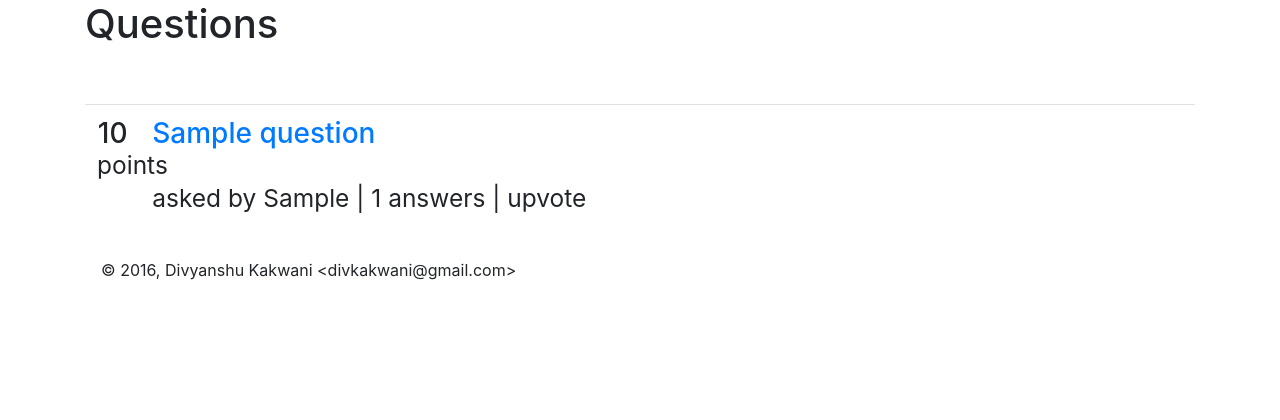
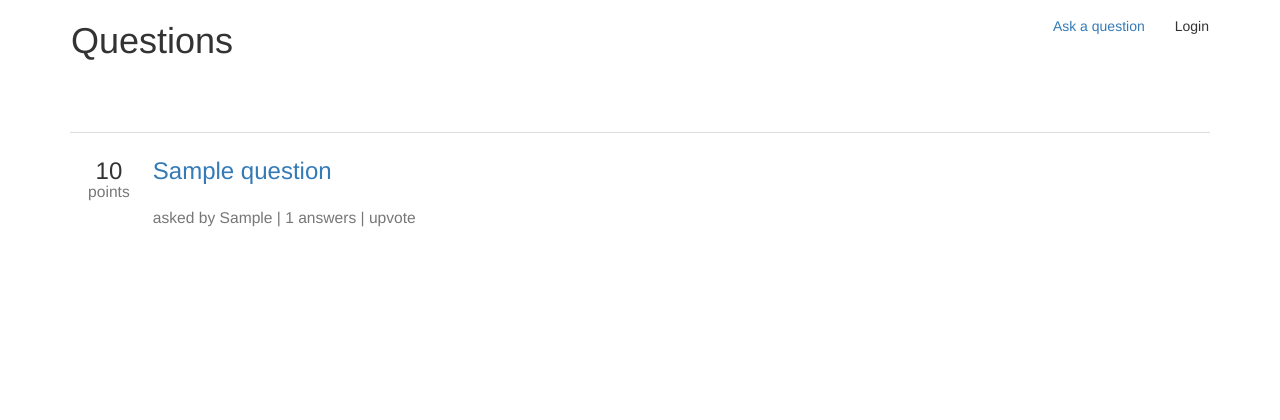
Before and after one commit to CodeRVCE/forum, a Flask app: page /board in a window 1280 px wide. Shown: the top 420 px of the page. Run offline with Flask 2, Linux system fonts and the light colour scheme; tables that the repository leaves empty or names only in its code hold one stand-in row (values such as "Sample post"); some libraries are stand-ins or nearby versions.

Commit message:
Update templates: use CDNs

```diff
--- a/templates/board.html
+++ b/templates/board.html
@@ -1,8 +1,8 @@
 
 <head>
-
+    <meta content='width=device-width, initial-scale=1' name='viewport'/>
     <link rel="stylesheet" href="{{ url_for('static', filename='css/my.css' )}}">
-    <link rel="stylesheet" href="{{ url_for('static', filename='css/bootstrap.min.css' )}}">
+    <link rel="stylesheet" href="https://maxcdn.bootstrapcdn.com/bootstrap/3.3.6/css/bootstrap.min.css">
     <script type="text/javascript" src="https://code.jquery.com/jquery-2.2.1.min.js"> </script>
     <script type="text/javascript" src="{{ url_for('static', filename='js/bootstrap.min.js')}}"> </script>
 
@@ -12,7 +12,15 @@
 
     <div class="container">
 
-        <h1 id="logo">Questions</h1>
+        <nav class="navbar">
+            <div class="navbar-header">
+                <h1 id="logo">Questions</h1>
+            </div>
+            <div class="navbar-right">
+                <p class="navbar-text"><a href="/ask">Ask a question</a></p>
+                <p class="navbar-text">Login</p>
+            </div>
+        </nav>
         <br><br>
         <table class="table table-hover table-condensed">
 
```
Also changed, not shown: templates/ask.html (+5 -5 lines), templates/question.html (+5 -5 lines).
